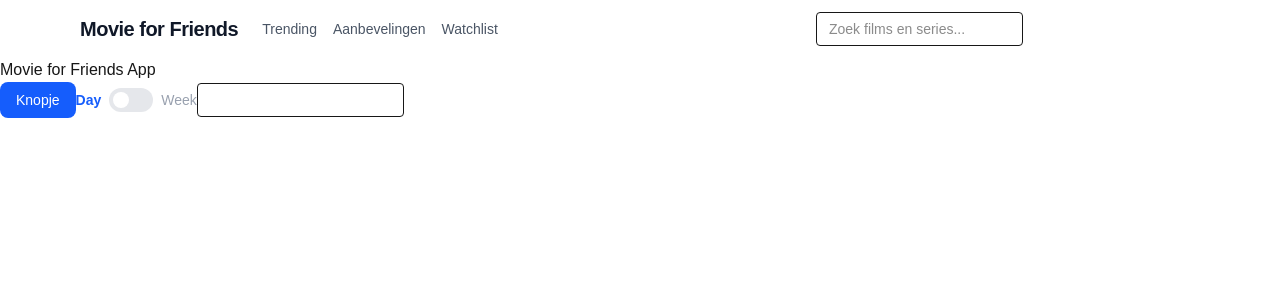
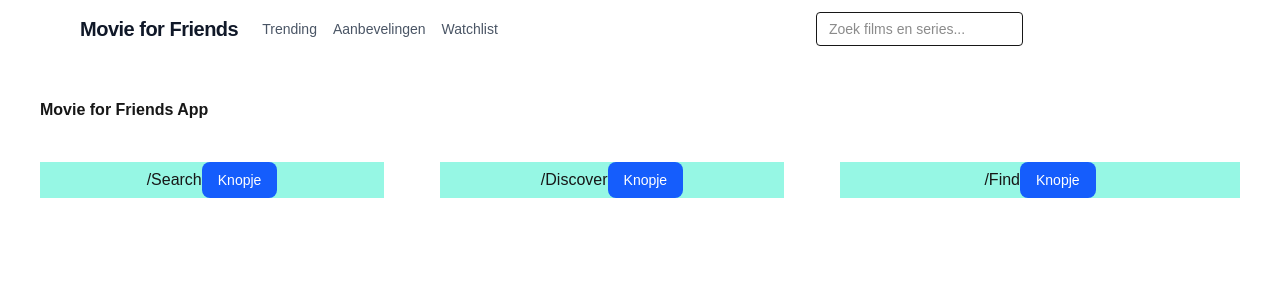
Before and after one commit to EdwinSchipper/movie-app, a Next.js app: page / in a window 1280 px wide. Shown: the top 300 px of the page. Built offline with nearby package versions, Linux system fonts and the light colour scheme.

Commit message:
feat: add initial layout and components to home page

```diff
--- a/app/page.tsx
+++ b/app/page.tsx
@@ -4,11 +4,38 @@ import { UIButton, UIInput, UIswitch } from '@/components'
 
 export default function Page() {
   return <div>
-    <h1>Movie for Friends App</h1>
 
-    <UIButton />
-    <UIswitch />
-    <UIInput />
+
+
+
+    <div className='container mx-auto p-10'>
+
+      <div className="grid grid-cols-1 text-center md:grid-cols-3 space-x-14">
+
+        <div className='col-span-3 pb-10'>
+          <h1 className='text-left font-black'>Movie for Friends App</h1>
+        </div>
+
+        <div className=' bg-teal-200'>
+          /Search
+          <UIButton />
+        </div>
+        <div className=' bg-teal-200'>
+          /Discover
+          <UIButton />
+        </div>
+        <div className=' bg-teal-200'>
+          /Find
+          <UIButton />
+        </div>
+      </div>
+
+    </div>
+
+
+
+
+
 
 
   </div>
```
